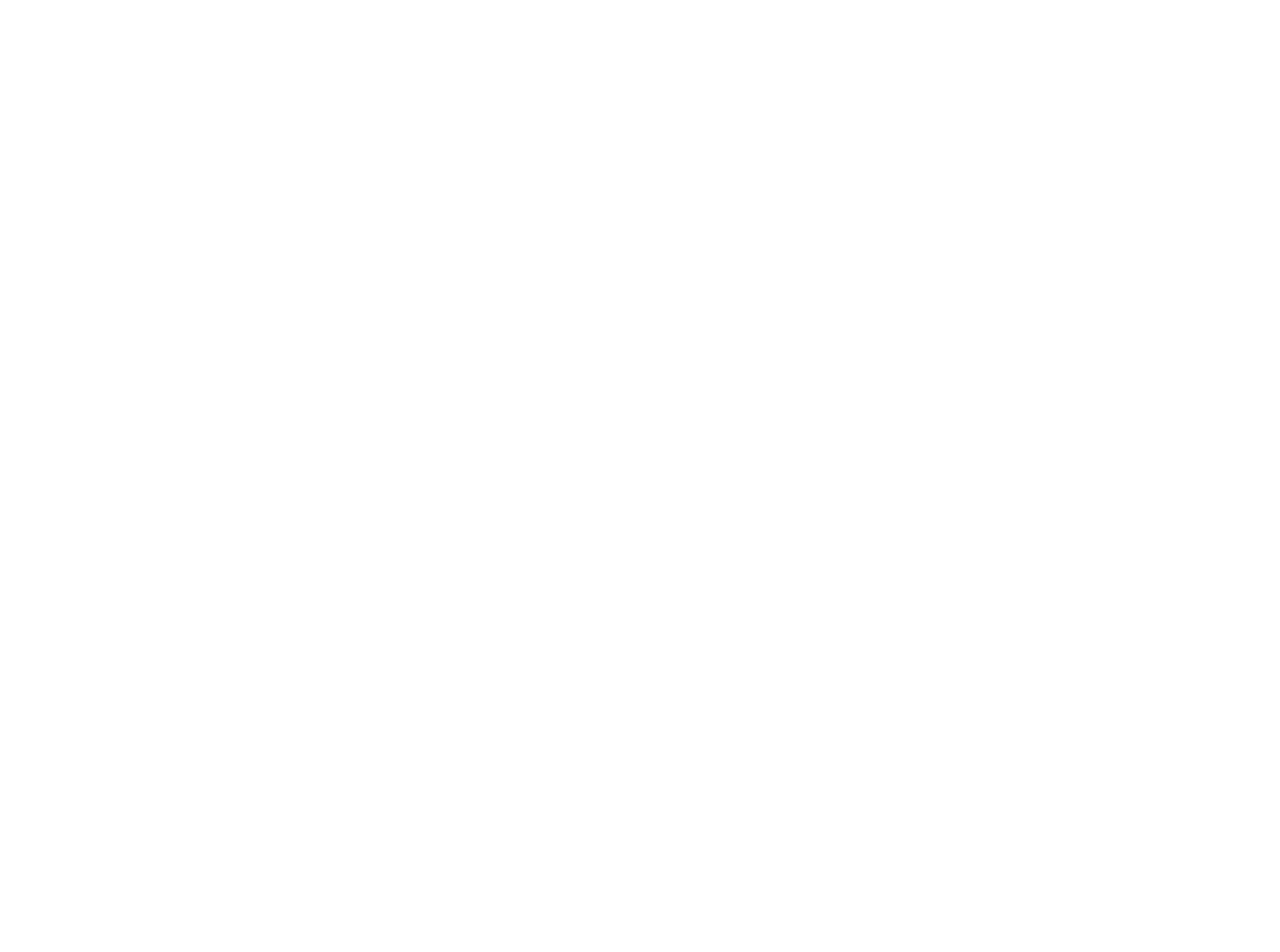
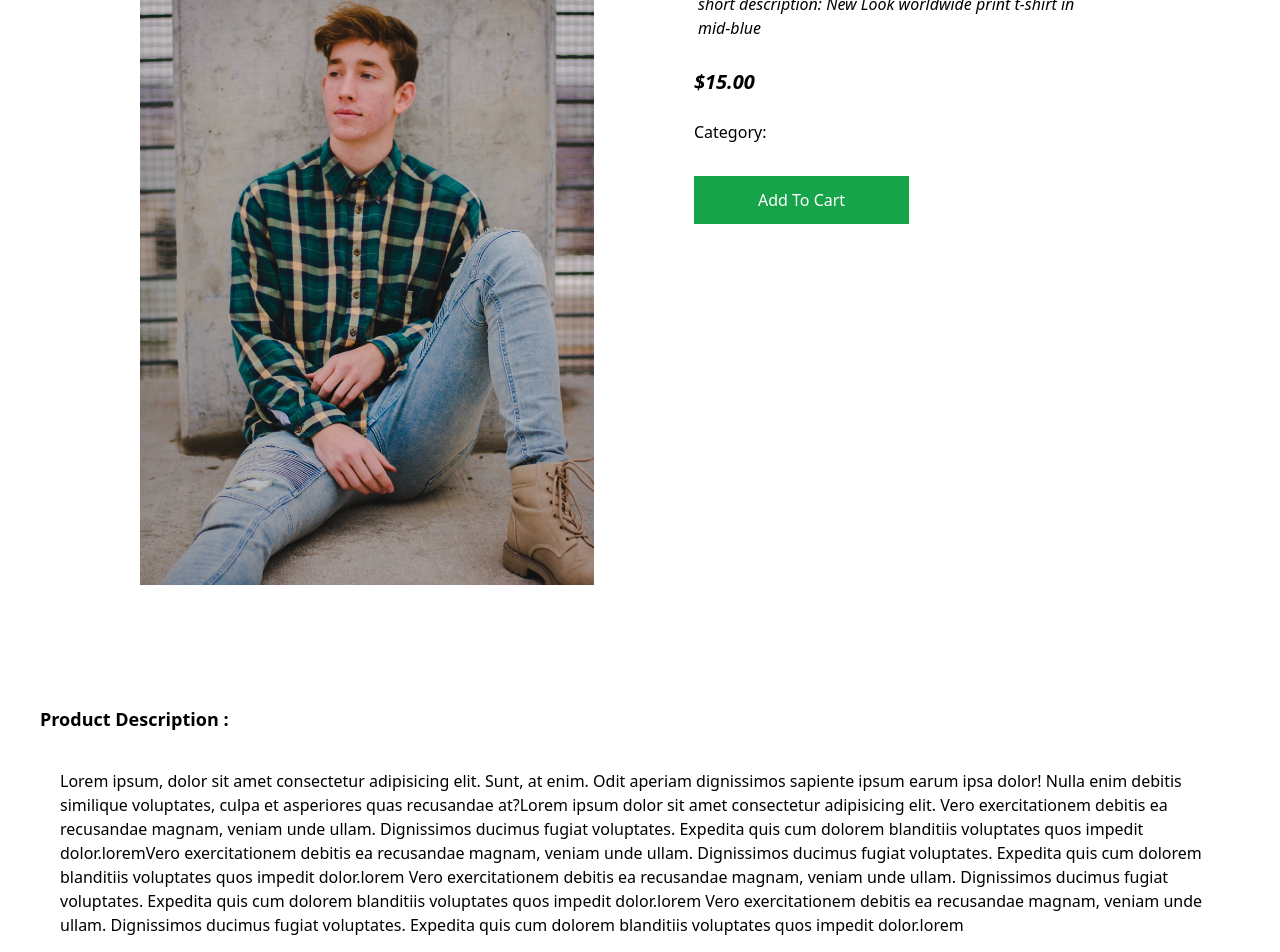
Before and after one commit to Junaidhkn/next_strapi_headless-cms, a Next.js app in the folder client/: page /men in a window 1280 px wide. Shown: the part 240-1192 px from the top of the page. Before the commit the page ends 800 px from the top, so only its background shows below. Built offline with nearby package versions, Linux system fonts and the light colour scheme; a web font is replaced by a local one.

Commit message:
product id page

```diff
--- a/client/app/men/[...id]/page.tsx
+++ b/client/app/men/[...id]/page.tsx
@@ -1,7 +1,53 @@
-import React from 'react';
+import Image from 'next/image';
+
+import ProductImage from '@/assets/isaac-ramirez-EQgNKdk-Luk-unsplash.jpg';
 
 const itemDetailPage = () => {
-	return <div>itemDetailPage</div>;
+	return (
+		<main>
+			<div className='flex my-20 max-w-[1000px] mx-auto gap-16'>
+				<div>
+					<Image
+						src={ProductImage}
+						alt='Product image'
+						width={500}
+						height={800}
+					/>
+				</div>
+				<div className='p-9'>
+					<h3 className='text-2xl'>Name of Product</h3>
+					<p className='p-1 font-light italic mt-4'>
+						short description: New Look worldwide print t-shirt in mid-blue
+					</p>
+					<h3 className=' my-6 text-xl font-bold italic'>$15.00</h3>
+					<h4>Category: {}</h4>
+					<button className='my-8 capitalize px-16 py-3 text-white bg-green-600 hover:bg-green-700'>
+						Add to Cart
+					</button>
+				</div>
+			</div>
+			<div className='p-10 mx-auto  '>
+				<h3 className='text-lg font-extrabold'>Product Description :</h3>
+				<p className='my-4 p-5 font-thin'>
+					Lorem ipsum, dolor sit amet consectetur adipisicing elit. Sunt, at
+					enim. Odit aperiam dignissimos sapiente ipsum earum ipsa dolor! Nulla
+					enim debitis similique voluptates, culpa et asperiores quas recusandae
+					at?Lorem ipsum dolor sit amet consectetur adipisicing elit. Vero
+					exercitationem debitis ea recusandae magnam, veniam unde ullam.
+					Dignissimos ducimus fugiat voluptates. Expedita quis cum dolorem
+					blanditiis voluptates quos impedit dolor.loremVero exercitationem
+					debitis ea recusandae magnam, veniam unde ullam. Dignissimos ducimus
+					fugiat voluptates. Expedita quis cum dolorem blanditiis voluptates
+					quos impedit dolor.lorem Vero exercitationem debitis ea recusandae
+					magnam, veniam unde ullam. Dignissimos ducimus fugiat voluptates.
+					Expedita quis cum dolorem blanditiis voluptates quos impedit
+					dolor.lorem Vero exercitationem debitis ea recusandae magnam, veniam
+					unde ullam. Dignissimos ducimus fugiat voluptates. Expedita quis cum
+					dolorem blanditiis voluptates quos impedit dolor.lorem
+				</p>
+			</div>
+		</main>
+	);
 };
 
 export default itemDetailPage;
```
